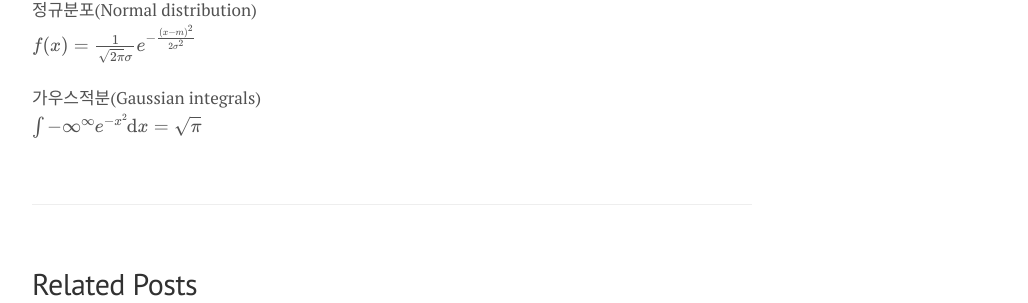
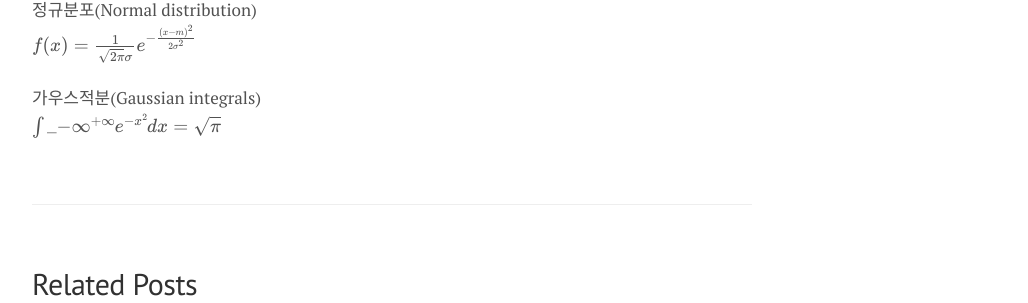
Before and after one commit to seokhoonj/seokhoonj.github.io, a Jekyll site: the page built from _posts/Math/2018-09-25-Math-normal_distribution.md, in a window 1280 px wide. Shown: the part 313-616 px from the top of the page, without its empty margins (248-1276 px from the left). Built offline with Jekyll 4.4.1, drawn with Linux system fonts in a browser that asks for light colours; nearby versions of some CDN libraries; formulas are drawn with MathJax 3; comment, search, counter and statistics services are not loaded.

Commit message:
add _posts

```diff
--- a/_posts/Math/2018-09-25-Math-normal_distribution.md
+++ b/_posts/Math/2018-09-25-Math-normal_distribution.md
@@ -14,4 +14,4 @@ comments: false
 $$ f(x) = \frac{1}{\sqrt{2\pi}\sigma} e^{-\frac{(x-m)^2}{2\sigma^2}} $$
 
 가우스적분(Gaussian integrals)
-$$ \int{-\infty}^{\infty} e^{-x^2}\mathrm{d}x = \sqrt{\pi} $$
+$$ \int\_{-\infty}^{+\infty} e^{-x^2} dx = \sqrt{\pi} $$
```
